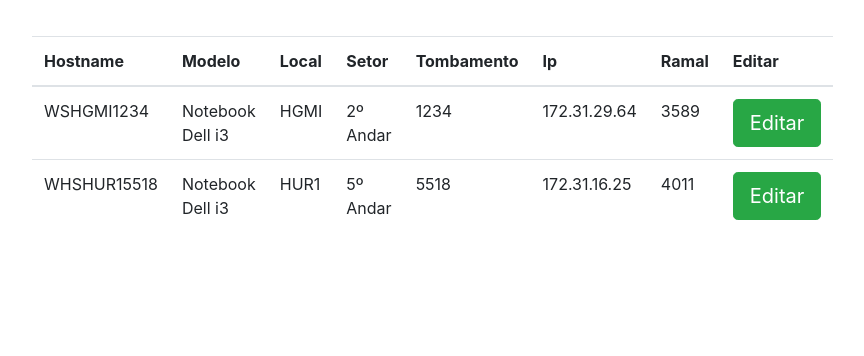
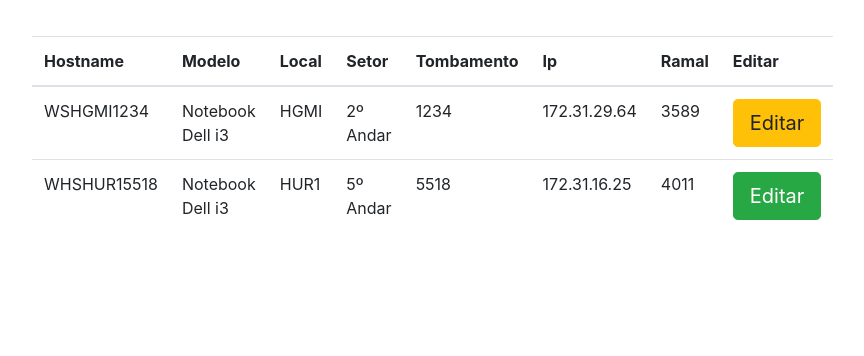
Before and after one commit to aluisq/learning_flask, a Python web app: template app/templates/public/templates/ips.html in a window 1280 px wide. Shown: the part 64-420 px from the top of the page, without its empty margins (53-917 px from the left). Run offline with Jinja, Linux system fonts and the light colour scheme; the template is opened without the code that fills it, so the values that code supplies are empty; some libraries are stand-ins or nearby versions.

Commit message:
change btn color test

```diff
--- a/templates/public/templates/ips.html
+++ b/templates/public/templates/ips.html
@@ -32,7 +32,7 @@
                 <td>1234</td>
                 <td>172.31.29.64</td>
                 <td>3589</td>
-                <td><button class="btn btn-lg btn-success btn-block" type="submit">Editar</button></td>
+                <td><button class="btn btn-lg btn-warning btn-block" type="submit">Editar</button></td>
             </tr>
             <tr>
                 <td>WHSHUR15518</td>
```
